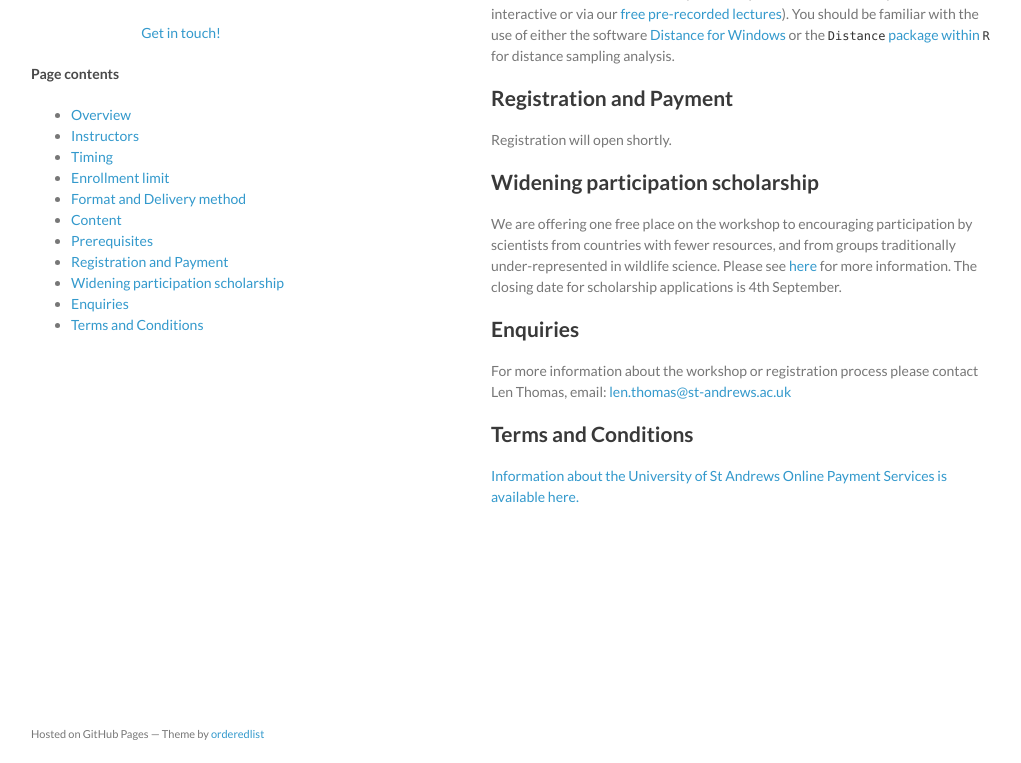
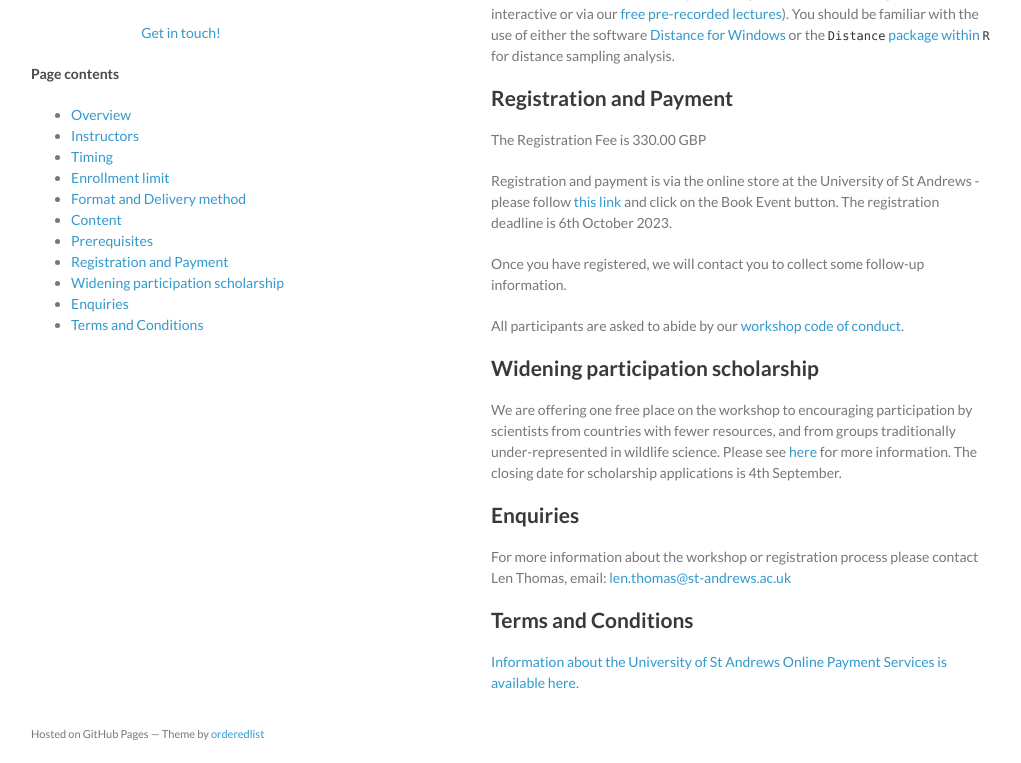
Before and after one commit to distanceworkshops/distanceworkshops.github.io, a Jekyll site: the page built from ctds-oct-2023.md, in a window 1280 px wide and 900 px high, scrolled down 1932 px, cut to the strip 137-900 px from the top of the window. Shown: the whole strip, without its empty margins (129-1150 px from the left). Built offline with Jekyll 4.4.1, drawn with Linux system fonts in a browser that asks for light colours.

Commit message:
Update ctds-oct-2023.md
Registration open

```diff
--- a/ctds-oct-2023.md
+++ b/ctds-oct-2023.md
@@ -52,16 +52,16 @@ You should already understand distance sampling concepts, for example by having
 ## Registration and Payment
 
 <!--Registration for this workshop is now closed.  Please [email us](mailto:distance@st-andrews.ac.uk) if you are interested in joining a future workshop on this topic.-->
+<!--Registration will open shortly.-->
 
-<!--The Registration Fee is 320.00 GBP
+The Registration Fee is 330.00 GBP
 
-Registration and payment is via the online store at the University of St Andrews - please follow [this link](https://onlineshop.st-andrews.ac.uk/conferences-and-events/events/creem/online-workshop-analysis-of-camera-trap-data-with-distance-sampling-3rd-to-7th-april-2023) and click on the Book Event button. The registration deadline is 20th March 2022.
+Registration and payment is via the online store at the University of St Andrews - please follow [this link](https://onlineshop.st-andrews.ac.uk/conferences-and-events/events/creem/online-workshop-analysis-of-camera-trap-data-with-distance-sampling-23rd-27th-october-2023)
+ and click on the Book Event button. The registration deadline is 6th October 2023.
 
-Once you have registered, we will contact you to collect some follow-up information.-->
+Once you have registered, we will contact you to collect some follow-up information.
 
-Registration will open shortly.
-
-<!--All participants are asked to abide by our [workshop code of conduct](code-of-conduct).-->
+All participants are asked to abide by our [workshop code of conduct](code-of-conduct).
 
 ## Widening participation scholarship
 
```
